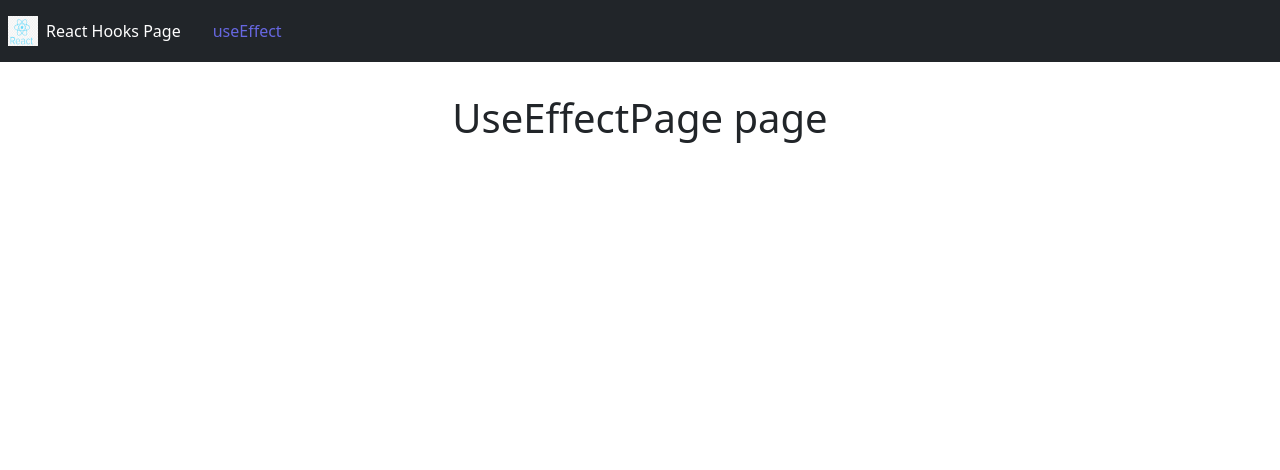
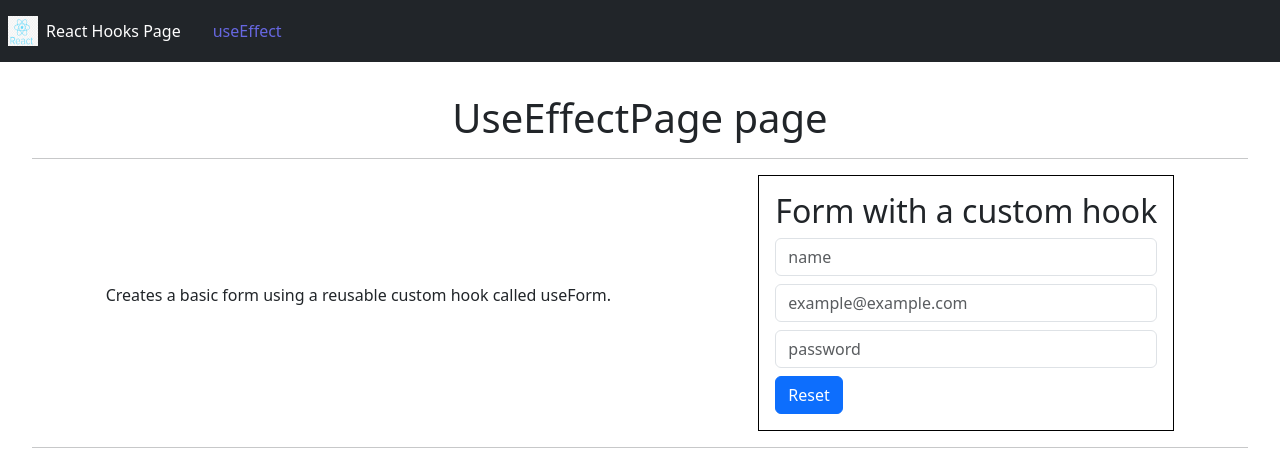
Before and after one commit to aliparra/react-hooks-examples, a React (Vite) app: page /use-effect in a window 1280 px wide. Shown: the top 470 px of the page. Built offline with nearby package versions, Linux system fonts and the light colour scheme.

Commit message:
(useForm) :sparkless: Add useForm customhook and apply into a new form component

```diff
--- /dev/null
+++ b/src/components/useEffect/FormWithCustomHook.tsx
@@ -0,0 +1,43 @@
+import { ReactElement } from 'react';
+import { useForm } from '../../hooks/useForm';
+
+export const FormWithCustomHook = (): ReactElement => {
+  const { formState, onInputChange, onResetForm } = useForm({
+    name: '',
+    email: '',
+    password: '',
+  });
+
+
+  const {name, email, password} = formState
+
+  return (
+    <div>
+      <input
+        type="text"
+        className="form-control mt-2"
+        placeholder="name"
+        name="name"
+        value={name}
+        onChange={onInputChange}
+      />
+      <input
+        type="email"
+        className="form-control mt-2"
+        placeholder="example@example.com"
+        name="email"
+        value={email}
+        onChange={onInputChange}
+      />
+      <input
+        type="password"
+        className="form-control mt-2"
+        placeholder="password"
+        name="password"
+        value={password}
+        onChange={onInputChange}
+      />
+      <button onClick={ onResetForm } className="btn btn-primary mt-2">Reset</button>
+    </div>
+  );
+};
--- /dev/null
+++ b/src/hooks/useForm.ts
@@ -0,0 +1,26 @@
+import React from 'react';
+import { useState } from 'react';
+
+// It returns an customHook that manage forms state
+
+type StringObject = { [key: string]: string };
+
+export const useForm = (initialForm: StringObject) => {
+  //Set form state (The initialForm could be {name:'', email: ''})
+  const [formState, setFormState] = useState(initialForm);
+
+  // Set the new state into input value when there is a change
+  const onInputChange = ({ target }: React.ChangeEvent<HTMLInputElement>) => {
+    const { name, value } = target;
+    setFormState({
+      ...formState,
+      [name]: value,
+    });
+  };
+
+  const onResetForm = () => {
+    setFormState(initialForm);
+  };
+
+  return { formState, onInputChange, onResetForm };
+};
--- a/src/pages/global.css
+++ b/src/pages/global.css
@@ -1,4 +1,9 @@
-.home, .use-effect-page {
-  text-align: center;
+.home,
+.use-effect-page {
   padding: 2rem;
 }
+
+.home h1,
+.use-effect-page h1{
+  text-align: center;
+}
--- a/src/pages/use-effect-page/UseEffectPage.tsx
+++ b/src/pages/use-effect-page/UseEffectPage.tsx
@@ -1,10 +1,22 @@
 import { ReactElement } from 'react';
+import { FormWithCustomHook } from '../../components/useEffect/FormWithCustomHook';
 import '../global.css';
+import './use-effect-page.css';
 
 function UseEffectPage(): ReactElement {
   return (
     <div className="use-effect-page">
       <h1>UseEffectPage page</h1>
+      <hr />
+      <article className="use-effect-page__custom-hook-form__article">
+        <p>Creates a basic form using a reusable custom hook called useForm.</p>
+        <div className="use-effect-page__custom-hook-form">
+          <h2>Form with a custom hook</h2>
+          <FormWithCustomHook />
+        </div>
+      </article>
+
+      <hr />
     </div>
   );
 }
--- a/src/pages/use-effect-page/use-effect-page.css
+++ b/src/pages/use-effect-page/use-effect-page.css
@@ -0,0 +1,15 @@
+.use-effect-page__custom-hook-form__article{
+  display: flex;
+  justify-content: space-around;
+  align-items: center;
+}
+
+.use-effect-page h2 {
+  text-align: left;
+}
+
+.use-effect-page__custom-hook-form {
+  max-width: 50%;
+  border: 1px solid black;
+  padding: 1rem;
+}
```
